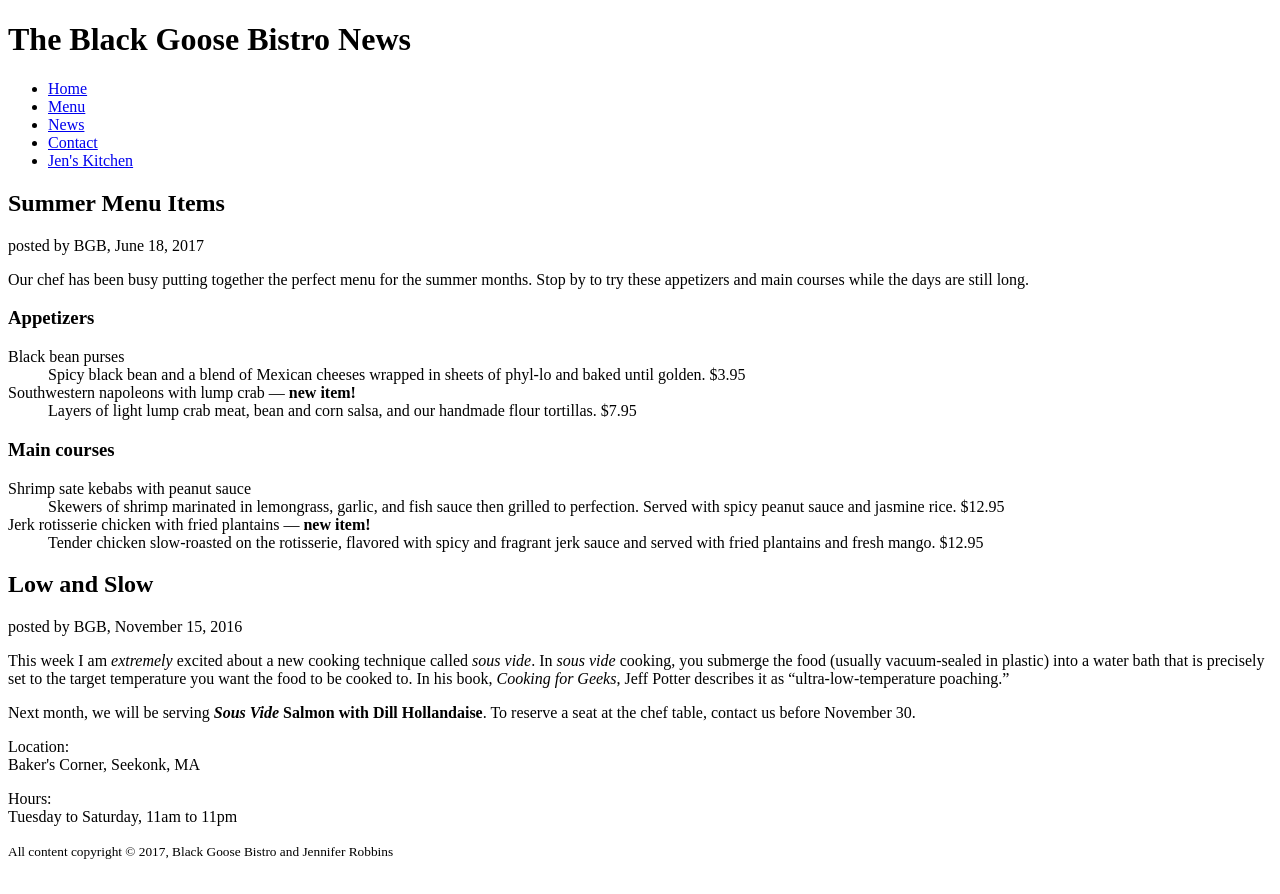
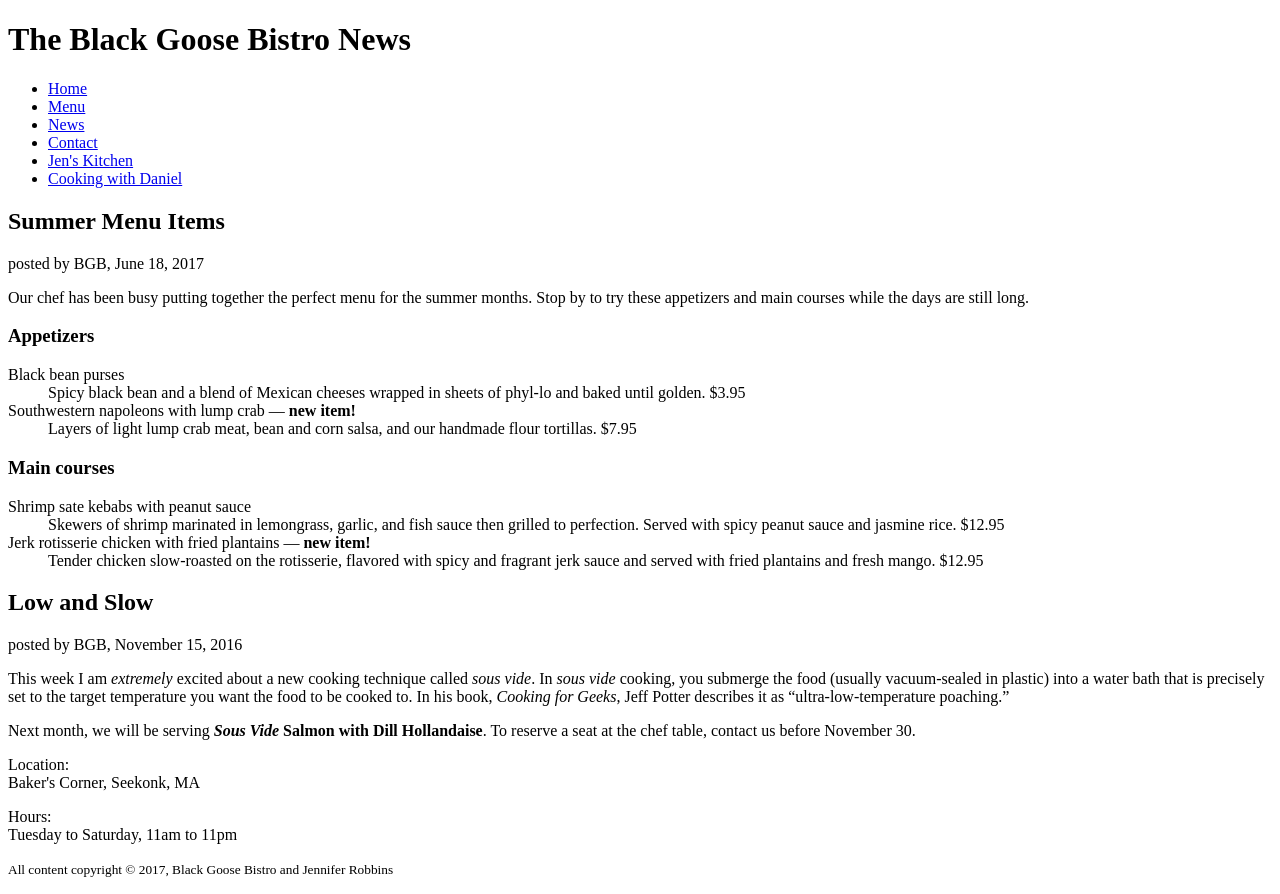
Before and after one commit to Luisgonzalez514/fid, a plain HTML site: page bistro/bgnews.html in a window 1280 px wide. Drawn offline with Linux system fonts and the light colour scheme.

Commit message:
Add files via upload

```diff
--- a/bistro/bgnews.html
+++ b/bistro/bgnews.html
@@ -17,6 +17,7 @@
     <li><a href="bgnews.html">News</a></li>
     <li><a href="contact.html">Contact</a></li>
     <li><a href="jenskitchen/jenkitch.html">Jen's Kitchen</a></li>
+    <li><a href="cooking.html">Cooking with Daniel</a>
   </ul>
 </nav>
 </header>
```
